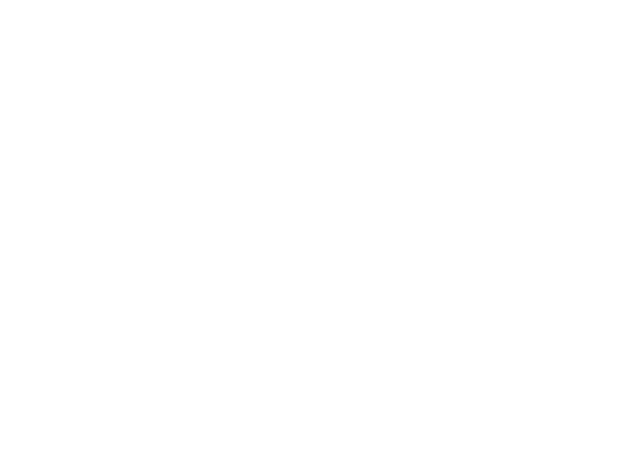
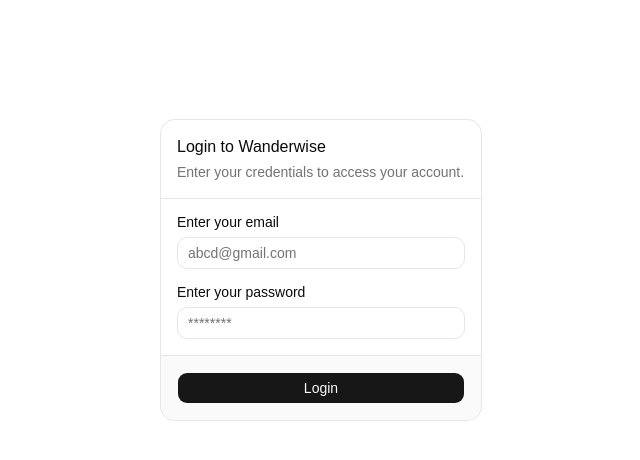
Before and after one commit to ankitchy12/wander-wise-frontend, a React app: page /Login in a window 1280 px wide. Before the commit this address had no page. Shown: the top 460 px of the page, without its empty margins (319-959 px from the left). Built offline with nearby package versions, Linux system fonts and the light colour scheme; the HTML template or start-up script is replaced by a standard one.

Commit message:
created login page

```diff
--- a/src/App.jsx
+++ b/src/App.jsx
@@ -3,6 +3,7 @@
 import Landing from './pages/Landing'
 import About from './pages/About'
 import Contact from './pages/Contact'
+import Login from './pages/Login'
 
 const App = () => {
   return (
@@ -12,6 +13,8 @@
       <Route path="/" element={<Landing />} />
       <Route path="/about" element={<About />} />
       <Route path="/contact" element={<Contact />} />
+      <Route path="/Login" element={<Login />} />
+
 
     </Routes>
 
--- /dev/null
+++ b/src/components/ui/input.jsx
@@ -0,0 +1,23 @@
+import * as React from "react"
+import { Input as InputPrimitive } from "@base-ui/react/input"
+
+import { cn } from "@/lib/utils"
+
+function Input({
+  className,
+  type,
+  ...props
+}) {
+  return (
+    <InputPrimitive
+      type={type}
+      data-slot="input"
+      className={cn(
+        "h-8 w-full min-w-0 rounded-lg border border-input bg-transparent px-2.5 py-1 text-base transition-colors outline-none file:inline-flex file:h-6 file:border-0 file:bg-transparent file:text-sm file:font-medium file:text-foreground placeholder:text-muted-foreground focus-visible:border-ring focus-visible:ring-3 focus-visible:ring-ring/50 disabled:pointer-events-none disabled:cursor-not-allowed disabled:bg-input/50 disabled:opacity-50 aria-invalid:border-destructive aria-invalid:ring-3 aria-invalid:ring-destructive/20 md:text-sm dark:bg-input/30 dark:disabled:bg-input/80 dark:aria-invalid:border-destructive/50 dark:aria-invalid:ring-destructive/40",
+        className
+      )}
+      {...props} />
+  );
+}
+
+export { Input }
--- /dev/null
+++ b/src/components/ui/label.jsx
@@ -0,0 +1,20 @@
+import * as React from "react"
+
+import { cn } from "@/lib/utils"
+
+function Label({
+  className,
+  ...props
+}) {
+  return (
+    <label
+      data-slot="label"
+      className={cn(
+        "flex items-center gap-2 text-sm leading-none font-medium select-none group-data-[disabled=true]:pointer-events-none group-data-[disabled=true]:opacity-50 peer-disabled:cursor-not-allowed peer-disabled:opacity-50",
+        className
+      )}
+      {...props} />
+  );
+}
+
+export { Label }
--- /dev/null
+++ b/src/pages/Login.jsx
@@ -0,0 +1,37 @@
+import React from 'react'
+import { Card, CardContent, CardDescription, CardFooter, CardHeader, CardTitle } from '../components/ui/card'
+import { Label } from '../components/ui/label'
+import { Input } from '../components/ui/input'
+import { Button } from '../components/ui/button'
+
+const Login = () => {
+  return (
+    <div>
+        <Card className={"w-1/4 mx-auto mt-30"}>
+            <CardHeader className={"border-b"}>
+                <CardTitle>Login to Wanderwise</CardTitle>
+                <CardDescription>Enter your credentials to access your account.</CardDescription>
+            </CardHeader>
+
+            <CardContent className={"space-y-4"}>
+                <div className='space-y-2'>
+                    <Label>Enter your email</Label>
+                    <Input type="email" placeholder="abcd@gmail.com"/>
+
+                </div>
+
+                <div>
+                    <Label className={"mb-2"}>Enter your password</Label>
+                    <Input type="password" placeholder="********"/>
+
+                </div>
+            </CardContent>
+            <CardFooter>
+                <Button className={"w-full"}>Login</Button>
+            </CardFooter>
+        </Card>
+    </div>
+  )
+}
+
+export default Login
```
